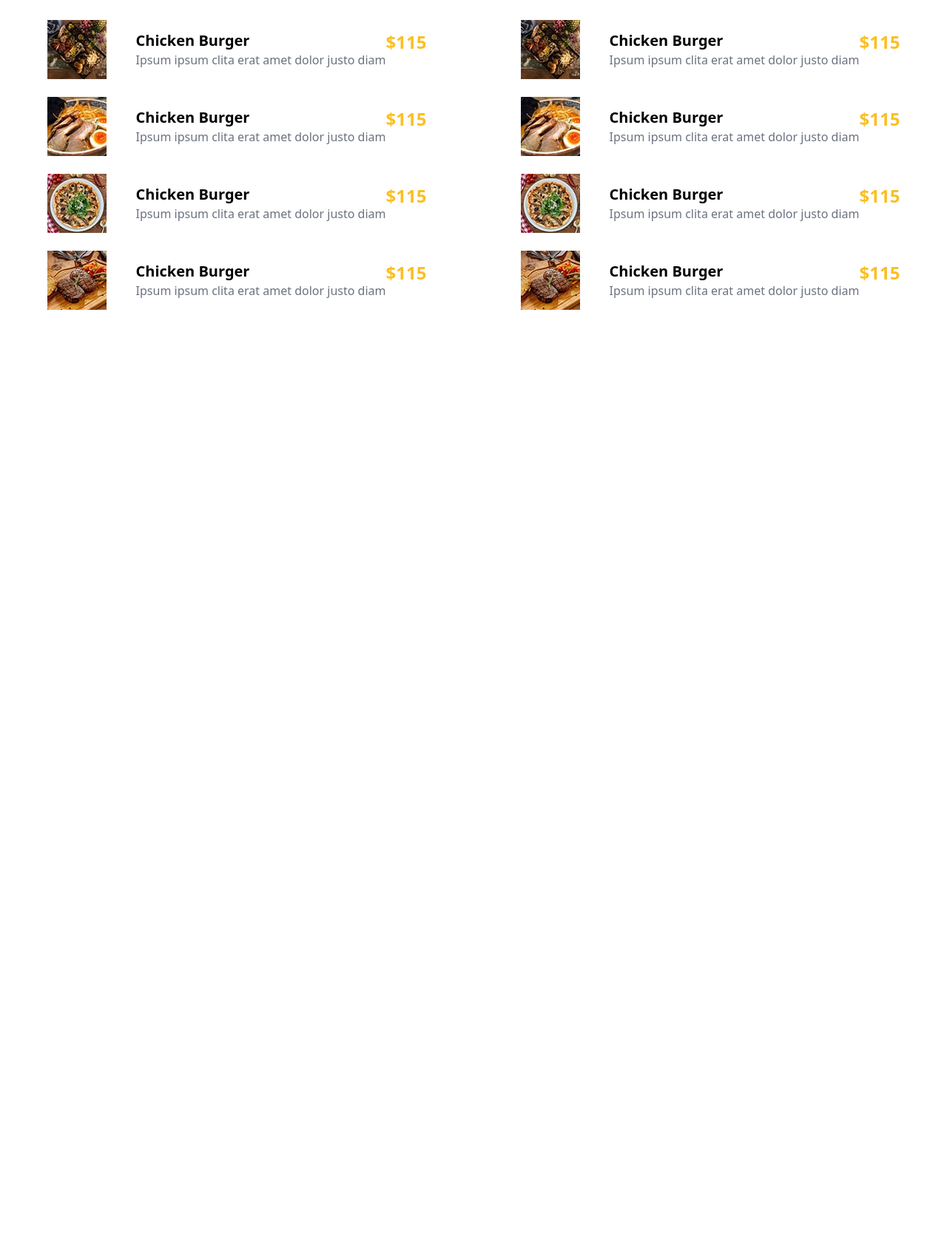
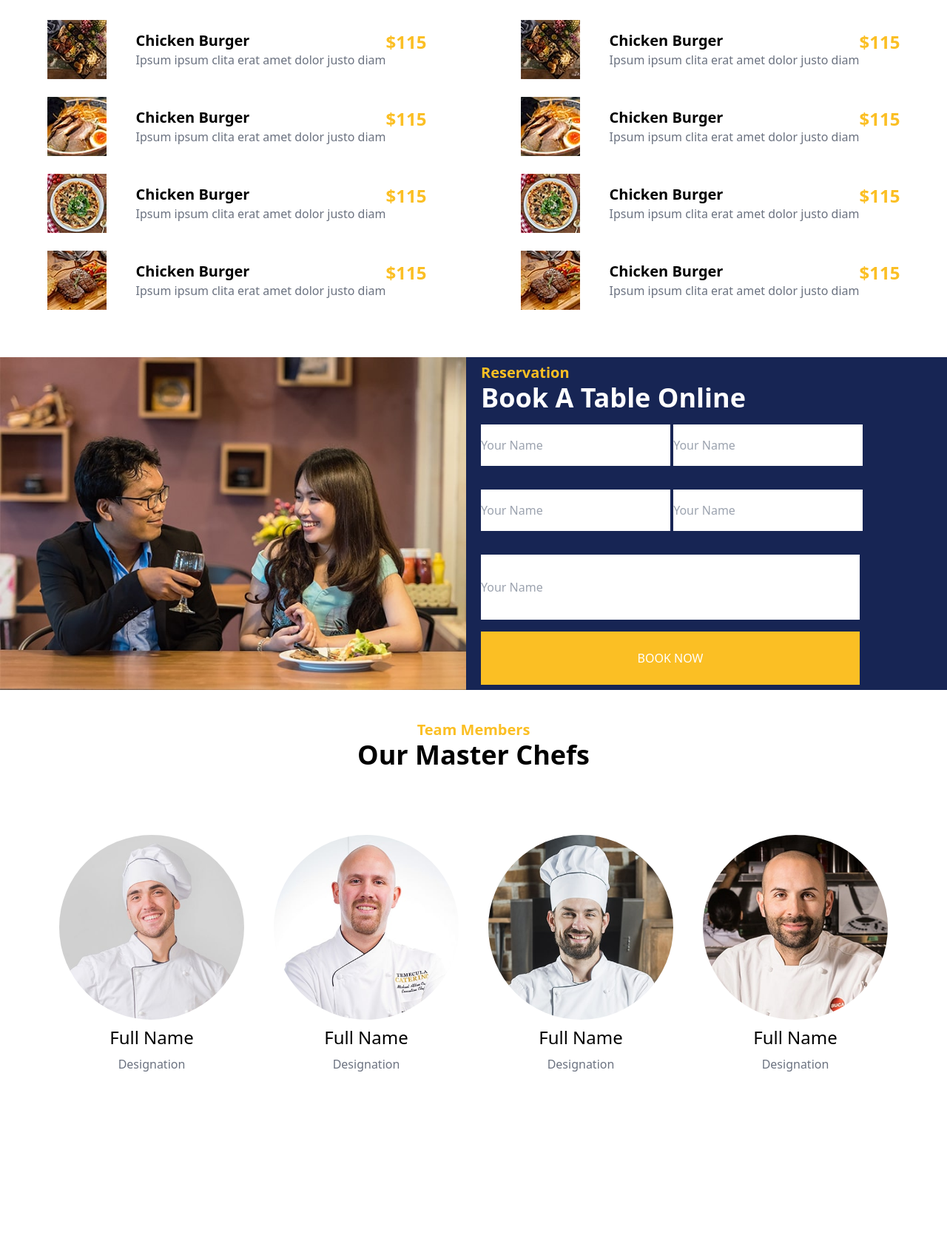
Before and after one commit to jannat-marjia/restoran, a plain HTML site: page index.html in a window 1280 px wide. Shown: the part 2025-3714 px from the top of the page at 74% size. Before the commit the page ends 2508 px from the top, so only its background shows below. Drawn offline with nearby package versions, Linux system fonts and the light colour scheme.

Commit message:
main section cerated

```diff
--- a/index.html
+++ b/index.html
@@ -161,19 +161,15 @@
             <i class="fa-solid fa-mug-saucer text-amber-400 text-4xl"></i>
           </div>
           <div>
-            <p class="mt-0 p-0">
-              popular
-            </p>
-            <p class="ml-4 font-bold text-black"> Breakfast</p>
+            <p class="mt-0 p-0">popular</p>
+            <p class="ml-4 font-bold text-black">Breakfast</p>
           </div>
         </div>
         <div class="flex">
           <div><i class="fa-solid fa-burger text-amber-400 text-4xl"></i></div>
           <div>
-            <p>
-              Special
-            </p>
-            <p class="ml-4 font-bold text-black"> Launch</p>
+            <p>Special</p>
+            <p class="ml-4 font-bold text-black">Launch</p>
           </div>
         </div>
         <div class="flex">
@@ -181,9 +177,7 @@
             <i class="fa-solid fa-utensils text-amber-400 text-4xl"></i>
           </div>
           <div>
-            <p>
-              Lovely
-            </p>
+            <p>Lovely</p>
             <p class="ml-4 font-bold text-black">Dinner</p>
           </div>
         </div>
@@ -192,111 +186,201 @@
         <div>
           <div class="flex gap-10 items-center mt-6 mb-6">
             <div>
-          <img src="images/img/menu-1.jpg" alt="">
+              <img src="images/img/menu-1.jpg" alt="" />
             </div>
             <div class="flex">
               <div>
                 <h2 class="font-bold text-xl">Chicken Burger</h2>
-        <p class="text-gray-500">Ipsum ipsum clita erat amet dolor justo diam</p>
+                <p class="text-gray-500">
+                  Ipsum ipsum clita erat amet dolor justo diam
+                </p>
               </div>
               <div>
                 <p class="text-amber-400 text-2xl font-bold">$115</p>
-      </div></div>
+              </div>
+            </div>
           </div>
           <div class="flex gap-10 items-center mt-6 mb-6">
             <div>
-          <img src="images/img/menu-2.jpg" alt="">
+              <img src="images/img/menu-2.jpg" alt="" />
             </div>
             <div class="flex">
               <div>
                 <h2 class="font-bold text-xl">Chicken Burger</h2>
-        <p class="text-gray-500">Ipsum ipsum clita erat amet dolor justo diam</p>
+                <p class="text-gray-500">
+                  Ipsum ipsum clita erat amet dolor justo diam
+                </p>
               </div>
               <div>
                 <p class="text-amber-400 text-2xl font-bold">$115</p>
-      </div></div>
+              </div>
+            </div>
           </div>
           <div class="flex gap-10 items-center mt-6 mb-6">
             <div>
-          <img src="images/img/menu-3.jpg" alt="">
+              <img src="images/img/menu-3.jpg" alt="" />
             </div>
             <div class="flex">
               <div>
                 <h2 class="font-bold text-xl">Chicken Burger</h2>
-        <p class="text-gray-500">Ipsum ipsum clita erat amet dolor justo diam</p>
+                <p class="text-gray-500">
+                  Ipsum ipsum clita erat amet dolor justo diam
+                </p>
               </div>
               <div>
                 <p class="text-amber-400 text-2xl font-bold">$115</p>
-      </div></div>
+              </div>
+            </div>
           </div>
           <div class="flex gap-10 items-center mt-6 mb-6">
             <div>
-          <img src="images/img/menu-4.jpg" alt="">
+              <img src="images/img/menu-4.jpg" alt="" />
             </div>
             <div class="flex">
               <div>
                 <h2 class="font-bold text-xl">Chicken Burger</h2>
-        <p class="text-gray-500">Ipsum ipsum clita erat amet dolor justo diam</p>
+                <p class="text-gray-500">
+                  Ipsum ipsum clita erat amet dolor justo diam
+                </p>
               </div>
               <div>
                 <p class="text-amber-400 text-2xl font-bold">$115</p>
-      </div></div>
+              </div>
+            </div>
           </div>
         </div>
         <div>
           <div class="flex gap-10 items-center mt-6 mb-6">
             <div>
-          <img src="images/img/menu-1.jpg" alt="">
+              <img src="images/img/menu-1.jpg" alt="" />
             </div>
             <div class="flex">
               <div>
                 <h2 class="font-bold text-xl">Chicken Burger</h2>
-        <p class="text-gray-500">Ipsum ipsum clita erat amet dolor justo diam</p>
+                <p class="text-gray-500">
+                  Ipsum ipsum clita erat amet dolor justo diam
+                </p>
               </div>
               <div>
                 <p class="text-amber-400 text-2xl font-bold">$115</p>
-      </div></div>
+              </div>
+            </div>
           </div>
           <div class="flex gap-10 items-center mt6 mb-6">
             <div>
-          <img src="images/img/menu-2.jpg" alt="">
+              <img src="images/img/menu-2.jpg" alt="" />
             </div>
             <div class="flex">
               <div>
                 <h2 class="font-bold text-xl">Chicken Burger</h2>
-        <p  class="text-gray-500">Ipsum ipsum clita erat amet dolor justo diam</p>
+                <p class="text-gray-500">
+                  Ipsum ipsum clita erat amet dolor justo diam
+                </p>
               </div>
               <div>
                 <p class="text-amber-400 text-2xl font-bold">$115</p>
-      </div></div>
+              </div>
+            </div>
           </div>
           <div class="flex gap-10 items-center mt-6 mb-6">
             <div>
-          <img src="images/img/menu-3.jpg" alt="">
+              <img src="images/img/menu-3.jpg" alt="" />
             </div>
             <div class="flex">
               <div>
                 <h2 class="font-bold text-xl">Chicken Burger</h2>
-        <p class="text-gray-500">Ipsum ipsum clita erat amet dolor justo diam</p>
+                <p class="text-gray-500">
+                  Ipsum ipsum clita erat amet dolor justo diam
+                </p>
               </div>
               <div>
-        <p  class="text-amber-400 text-2xl font-bold">$115</p>
-      </div></div>
+                <p class="text-amber-400 text-2xl font-bold">$115</p>
+              </div>
+            </div>
           </div>
           <div class="flex gap-10 items-center">
             <div>
-          <img src="images/img/menu-4.jpg" alt="">
+              <img src="images/img/menu-4.jpg" alt="" />
             </div>
             <div class="flex">
               <div>
                 <h2 class="font-bold text-xl">Chicken Burger</h2>
-        <p class="text-gray-500">Ipsum ipsum clita erat amet dolor justo diam</p>
+                <p class="text-gray-500">
+                  Ipsum ipsum clita erat amet dolor justo diam
+                </p>
               </div>
               <div>
-        <p  class="text-amber-400 text-2xl font-bold">$115</p>
-      </div></div>
+                <p class="text-amber-400 text-2xl font-bold">$115</p>
               </div>
             </div>
+          </div>
+        </div>
+      </div>
+      <div class="bg-blue-950 mt-10 mb-10">
+        <div class="flex justify-center gap-5 items-center">
+          <div class=" ">
+            <img class="w-[50vw]" src="images/img/video.jpg" alt="" />
+          </div>
+          <div class="w-[50vw]">
+            <p class="text-amber-400 text-xl font-semibold">Reservation</p>
+            <h2 class="text-4xl font-bold text-white">Book A Table Online</h2>
+            <input
+              class="w-[20vw] pt-4 pb-4 mt-4 mb-4"
+              type="Your Name"
+              placeholder="Your Name"
+            />
+            <input
+              class="w-[20vw] pt-4 pb-4 mt-4 mb-4"
+              type="Your Name"
+              placeholder="Your Name"
+            /><br />
+            <input
+              class="w-[20vw] pt-4 pb-4 mt-4 mb-4"
+              type="Your Name"
+              placeholder="Your Name"
+            />
+            <input
+              class="w-[20vw] pt-4 pb-4 mt-4 mb-4"
+              type="Your Name"
+              placeholder="Your Name"
+            /><br />
+            <input
+              class="w-[40vw] pt-8 pb-8 mt-4 mb-4"
+              type="Your Name"
+              placeholder="Your Name"
+            /><br />
+            <button class="w-[40vw] pt-6 pb-6 bg-amber-400 text-white">
+              BOOK NOW
+            </button>
+          </div>
+        </div>
+      </div>
+      <div class="text-center mt-2 mb-2">
+        <p class="text-amber-400 font-semibold text-xl">Team Members</p>
+        <p class="text-4xl font-bold text-black">Our Master Chefs</p>
+      </div>
+      <div class="flex  justify-center gap-10 p-20">
+        <div class="  w-[30vw] h-[60vh] text-center">
+          <img class="rounded-full w-[20vw] mx-auto"     src="images/img/team-1.jpg" alt="">
+          <h2 class="mt-2 mb-2 text-2xl">Full Name</h2>
+          <p class=" pt-0 pb-0 text-gray-500">Designation</p>
+        </div>
+        <div class="  w-[30vw] h-[60vh] text-center">
+          <img class="rounded-full w-[20vw] mx-auto"     src="images/img/team-2.jpg" alt="">
+          <h2 class="mt-2 mb-2 text-2xl">Full Name</h2>
+          <p class=" pt-0 pb-0 text-gray-500">Designation</p>
+        </div>
+        <div class="  w-[30vw] h-[60vh] text-center">
+          <img class="rounded-full w-[20vw] mx-auto"     src="images/img/team-3.jpg" alt="">
+          <h2 class="mt-2 mb-2 text-2xl">Full Name</h2>
+          <p class=" pt-0 pb-0 text-gray-500">Designation</p>
+        </div>
+        <div class="  w-[30vw] h-[60vh] text-center">
+          <img class="rounded-full w-[20vw] mx-auto"     src="images/img/team-4.jpg" alt="">
+          <h2 class="mt-2 mb-2 text-2xl">Full Name</h2>
+          <p class=" pt-0 pb-0 text-gray-500">Designation</p>
+        </div>
+
       </div>
     </main>
   </body>
```
Lines whose indentation alone changed are shown as unchanged.
